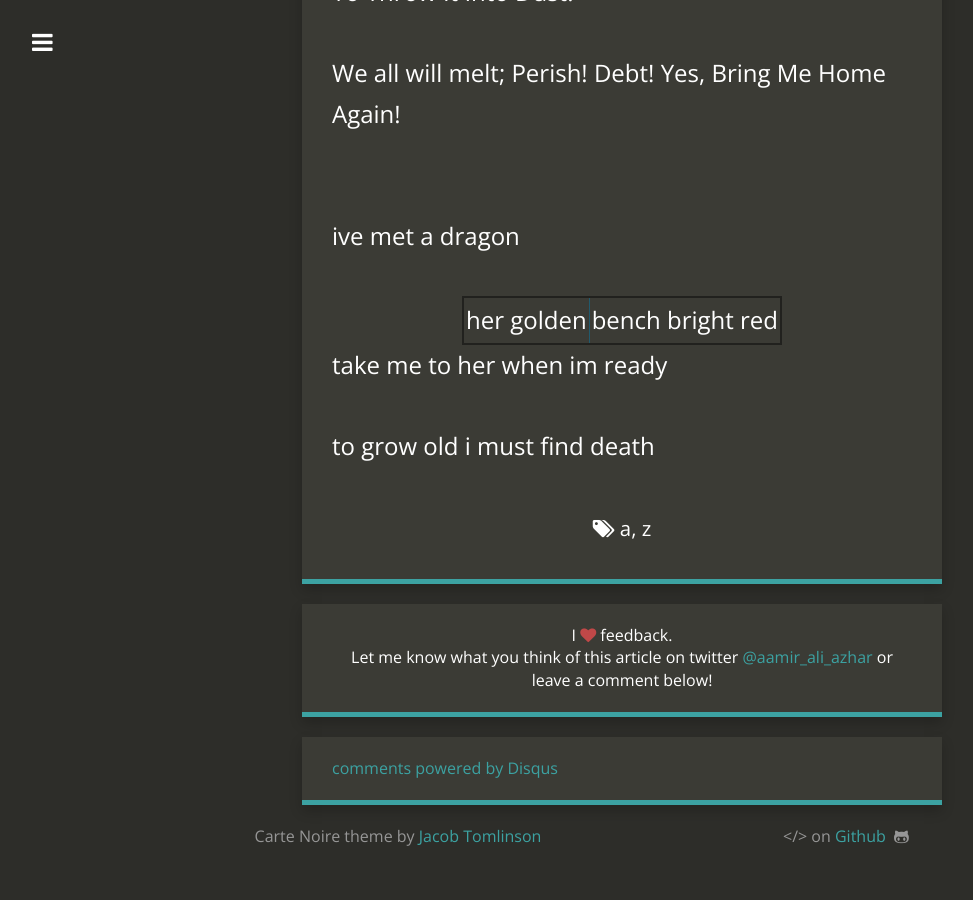
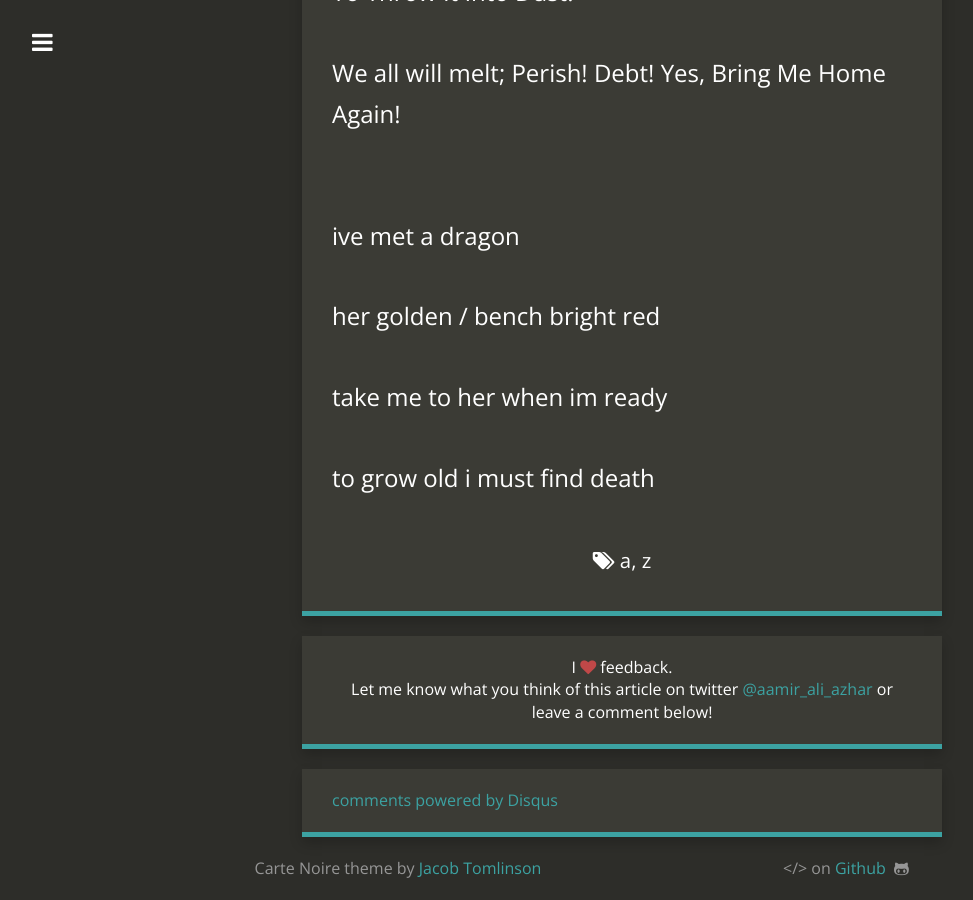
Before and after one commit to jacobtomlinson/carte-noire, a Jekyll site: the page built from _posts/2019-07-20-to-fall.md, in a window 1280 px wide and 900 px high, scrolled down 4185 px. Shown: the whole window, without its empty margins (18-991 px from the left). Built offline with Jekyll 4.4.1, drawn with Linux system fonts in a browser that asks for light colours; nearby versions of some CDN libraries; comment, search, counter and statistics services are not loaded; before the commit the page ends 5053 px from its top, so only the background shows below that.

Commit message:
Change character for formatting.

```diff
--- a/_posts/2019-07-20-to-fall.md
+++ b/_posts/2019-07-20-to-fall.md
@@ -108,7 +108,7 @@ We all will melt; Perish! Debt! Yes, Bring Me Home Again!
 <br>
 ive met a dragon
 
-her golden | bench bright red
+her golden / bench bright red
 
 take me to her when im ready
 
```
